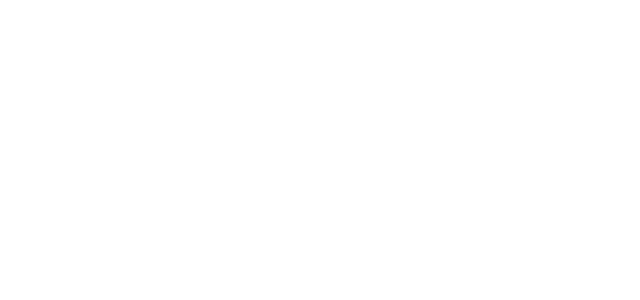
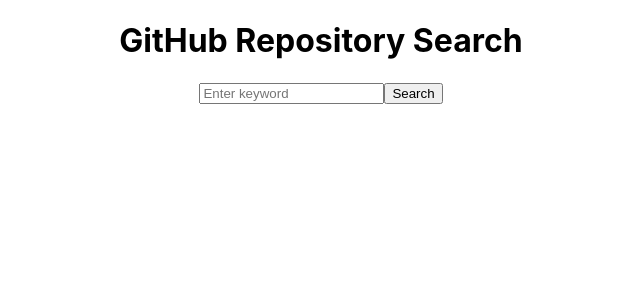
Before and after one commit to Treakyyy/GitHub-Search, a React (Create React App) app: page / in a window 1280 px wide. Shown: the top 300 px of the page, without its empty margins (319-959 px from the left). Built offline with nearby package versions, Linux system fonts and the light colour scheme.

Commit message:
added a list of repositories

```diff
--- a/src/app/App.js
+++ b/src/app/App.js
@@ -1,8 +1,10 @@
 import './App.css';
+import RepoList from '../entities/repo/UI/RepoList'
 
 function App() {
   return (
     <div className="App">
+      <RepoList />
     </div>
   );
 }
--- /dev/null
+++ b/src/entities/repo/UI/RepoList.jsx
@@ -0,0 +1,53 @@
+import React, { useState } from 'react'
+
+function App() {
+  const [query, setQuery] = useState('')
+  const [repos, setRepos] = useState([])
+  const [loading, setLoading] = useState(false)
+
+  const handleSearch = async (e) => {
+    e.preventDefault()
+    setLoading(true)
+    try {
+      const response = await fetch(
+        `https://api.github.com/search/repositories?q=${query}`
+      )
+      const data = await response.json()
+      setRepos(data.items)
+    } catch (error) {
+      console.error('Error fetching the repositories:', error)
+    }
+    setLoading(false)
+  }
+
+  return (
+    <div>
+      <h1>GitHub Repository Search</h1>
+      <form onSubmit={handleSearch}>
+        <input
+          type="text"
+          value={query}
+          onChange={(e) => setQuery(e.target.value)}
+          placeholder="Enter keyword"
+        />
+        <button type="submit">Search</button>
+      </form>
+      {loading ? (
+        <p>Loading...</p>
+      ) : (
+        <ul>
+          {repos.map((repo) => (
+            <li key={repo.id}>
+              <a href={repo.html_url} target="_blank" rel="noopener noreferrer">
+                {repo.name}
+              </a>{' '}
+              by {repo.owner.login}
+            </li>
+          ))}
+        </ul>
+      )}
+    </div>
+  )
+}
+
+export default App
```
Also changed, not shown: src/entities/repo/index.js (added).
